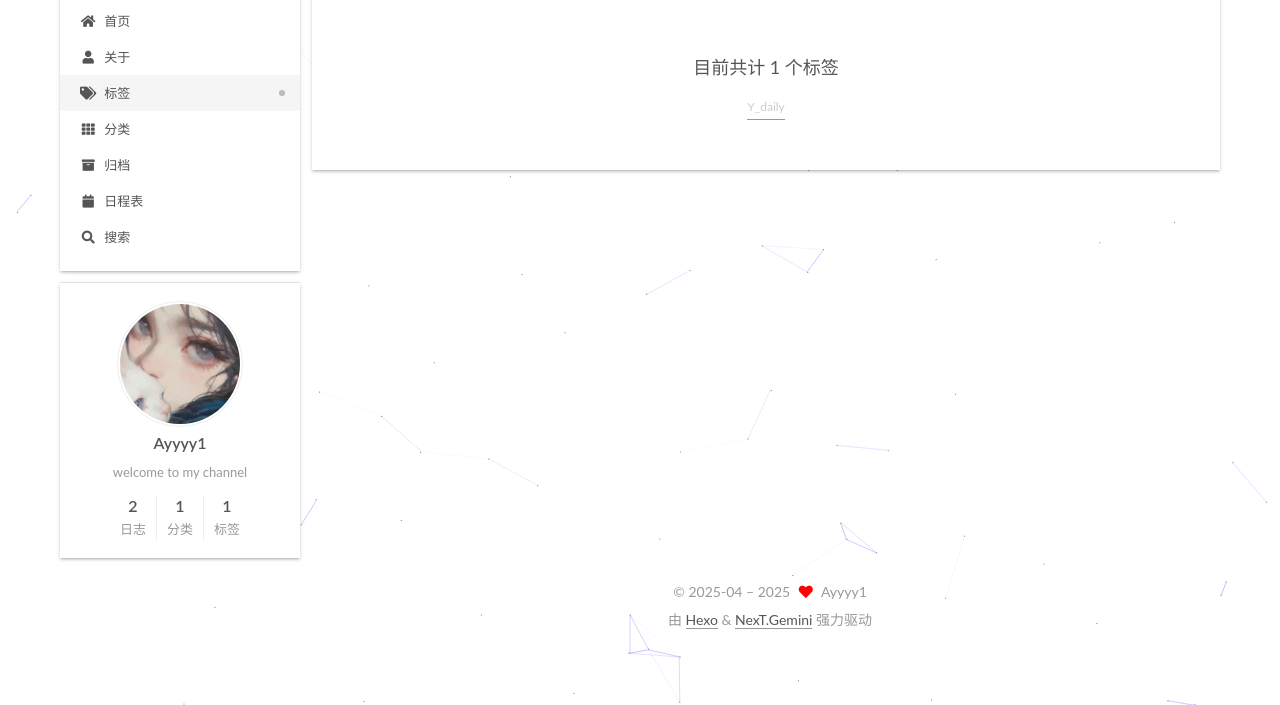
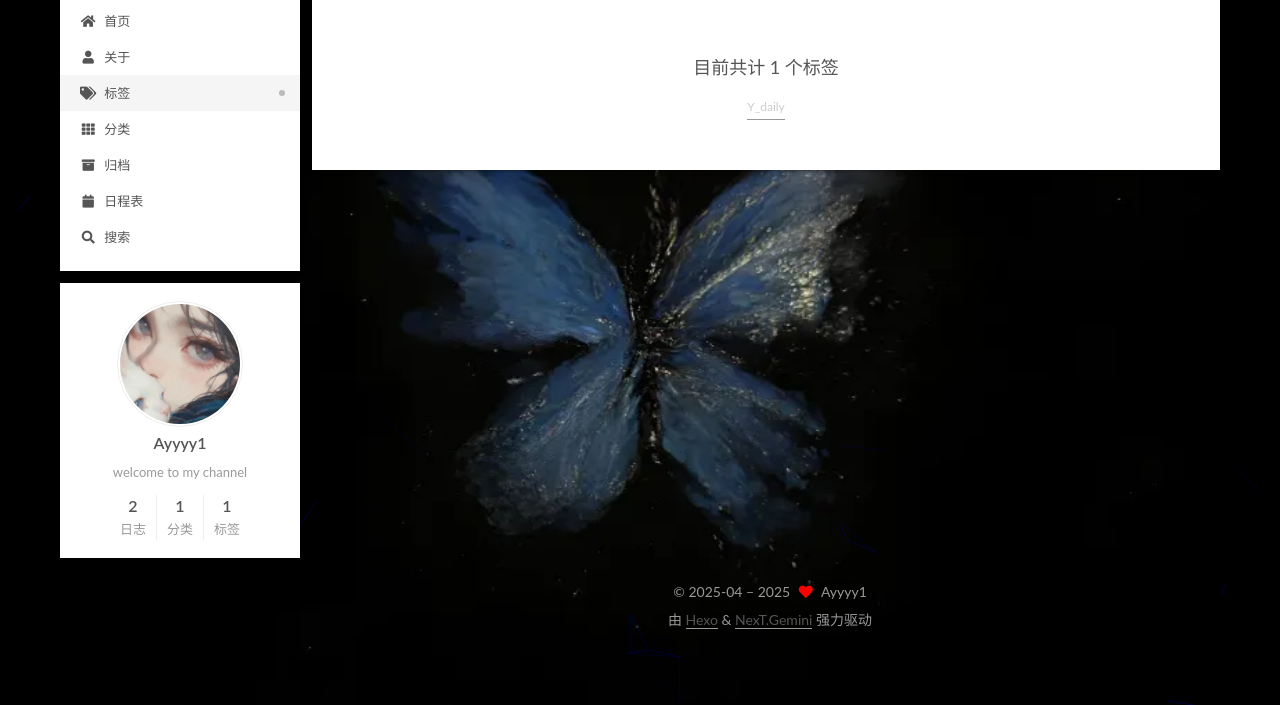
Before and after one commit to Ayyyy1/Ayyyy1.github.io, a plain HTML site: page tags/index.html in a window 1280 px wide. Shown: the part 95-800 px from the top of the page. Drawn offline with Linux system fonts and the light colour scheme; no server answers.

Commit message:
Site updated: 2025-04-10 03:13:08

```diff
--- a/css/main.css
+++ b/css/main.css
@@ -1169,7 +1169,7 @@ pre .javascript .function {
 }
 .links-of-author a::before,
 .links-of-author span.exturl::before {
-  background: #0da863;
+  background: #42ffff;
   border-radius: 50%;
   content: ' ';
   display: inline-block;
@@ -2670,8 +2670,8 @@ ul.breadcrumb li + li:last-child {
   }
 }
 body {
-  background: url("images/background.png");
-  background-size: cover;
+  background: url("/images/background.png") no-repeat center fixed !important;
+  background-size: cover !important;
   background-repeat: no-repeat;
   background-attachment: fixed;
   background-position: 50% 50%;
```
